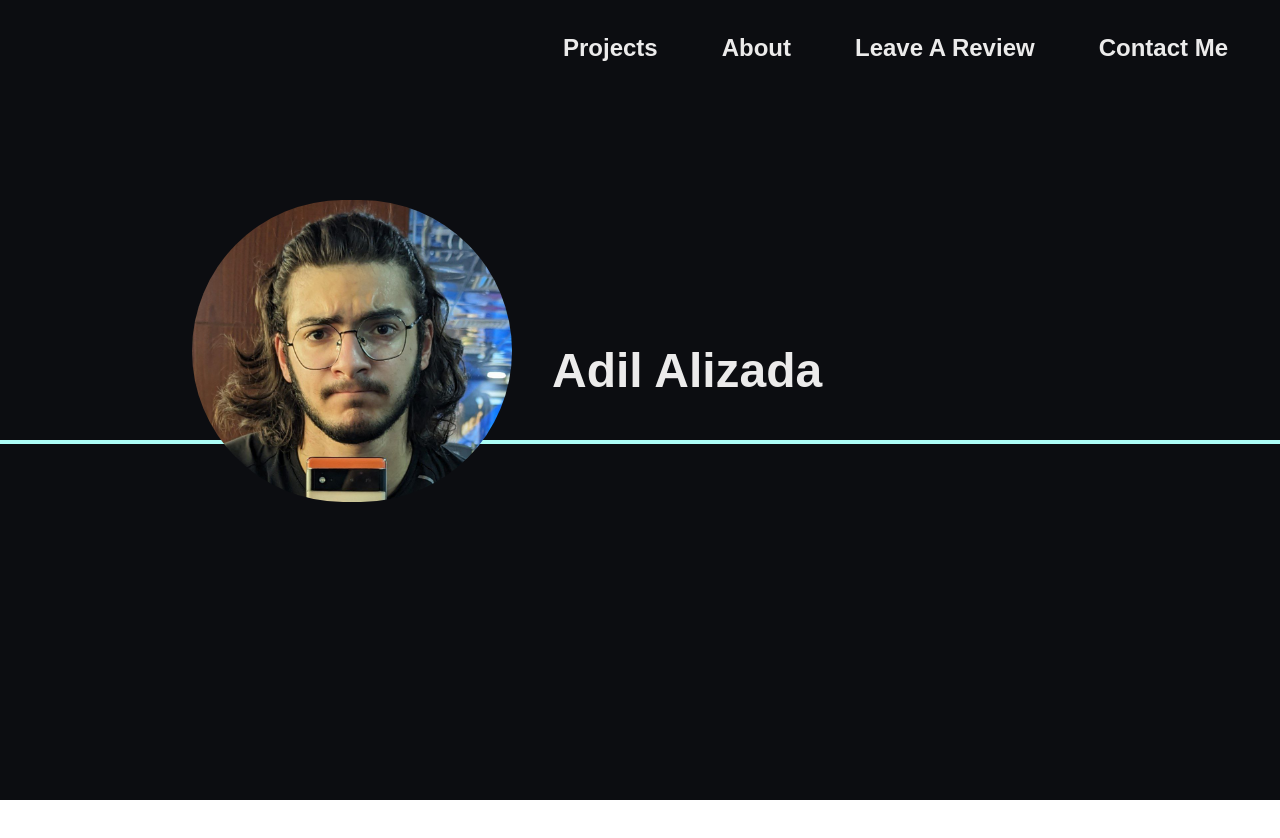
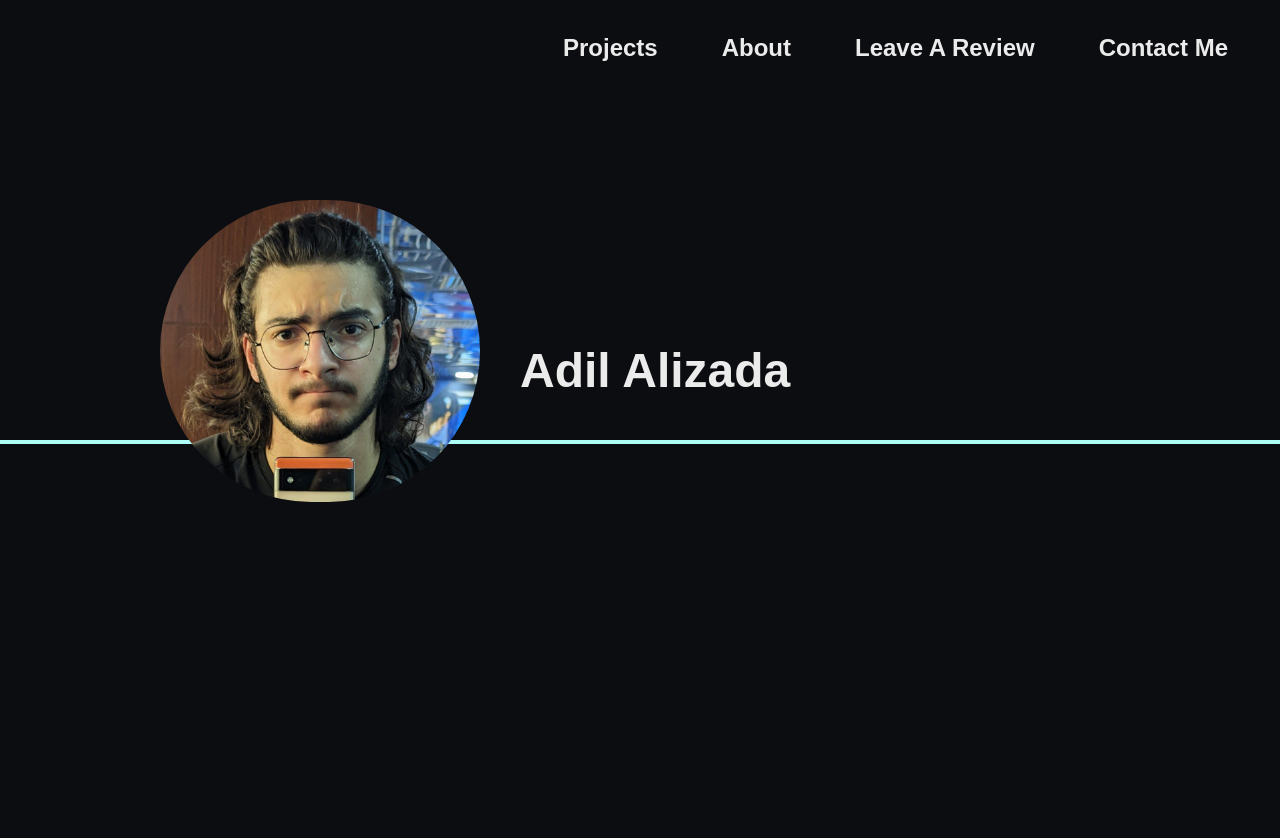
Before and after one commit to AdiKsOnDev/PortfolioWebPage, a React (Create React App) app in the folder front-end/: page / in a window 1280 px wide. Shown: the top 838 px of the page. Before the commit the page ends 800 px from the top, so only its background shows below. Built offline with nearby package versions, Linux system fonts and the light colour scheme.

Commit message:
Fixed Header height

```diff
--- a/front-end/src/App.js
+++ b/front-end/src/App.js
@@ -2,11 +2,13 @@ import './styles.css';
 
 // Components
 import Header from './components/Header';
+import Body from './components/Body';
 
 function App() {
   return (
-    <div className="h-screen w-screen bg-primary">
+    <div className="h-full min-h-screen w-screen bg-primary">
       <Header />
+      <Body />
     </div>
   );
 }
--- a/front-end/src/components/Header.js
+++ b/front-end/src/components/Header.js
@@ -3,7 +3,7 @@ import Profile from "./Profile";
 
 function Header() {
     return (
-        <div className="flex flex-col w-screen h-3/4">
+        <div className="flex flex-col w-screen h-3/4 justify-between">
             <Navbar />
             <Profile />
         </div>
--- a/front-end/src/components/Profile.js
+++ b/front-end/src/components/Profile.js
@@ -2,9 +2,9 @@ import ProfilePic from "../Assets/pfp.jpg"
 
 function Profile() {
     return (
-        <div className="flex flex-row">
+        <div className="flex flex-col justify-between h-screen">
             <div className="flex flex-row items-center absolute w-full top-1/4 z-10">
-                <div className="w-48"></div>
+                <div className="w-40"></div>
                 <img alt="profile-pic" src={ProfilePic} className="rounded-full w-1/4" />
                 <h1 className="text-5xl text-tertiary font-semibold ml-10 mt-10">Adil Alizada</h1>
             </div>
--- a/front-end/src/styles.css
+++ b/front-end/src/styles.css
@@ -18,3 +18,8 @@
 .right-53-p {
     right: 53%;
 }
+
+.grid-container {
+    display: grid;
+    grid-template-columns: auto auto auto;
+}
```
